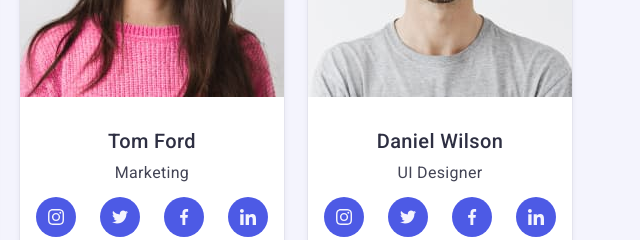
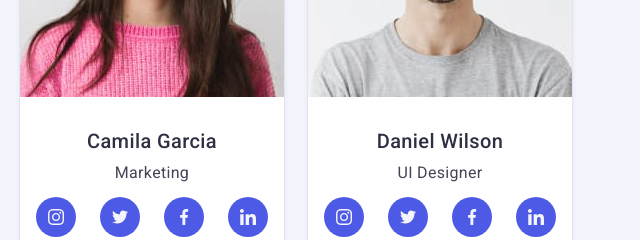
Before and after one commit to AleksandrBreslavets/goit-markup-hw-07, a plain HTML site: page index.html in a window 1280 px wide. Shown: the part 2100-2340 px from the top of the page, 632-1272 px from the left. Drawn offline with nearby package versions, Linux system fonts and the light colour scheme.

Commit message:
Changed worker`s name

```diff
--- a/index.html
+++ b/index.html
@@ -198,7 +198,7 @@
                     <li class="team-list-item">
                         <img width="264" height="260" srcset="./images/studio_team/worker_3.jpg 1x, ./images/studio_team/worker_3@2x.jpg 2x" src="./images/studio_team/worker_3.jpg" alt="Worker 3">
                         <div class="info-padding">
-                        <h3 class="team-list-title title-third">Tom Ford</h3>
+                        <h3 class="team-list-title title-third">Camila Garcia</h3>
                         <p class="team-list-descr text-descr">Marketing</p>
                         <ul class="media-list list">
                             <li class="media-list-item">
```
